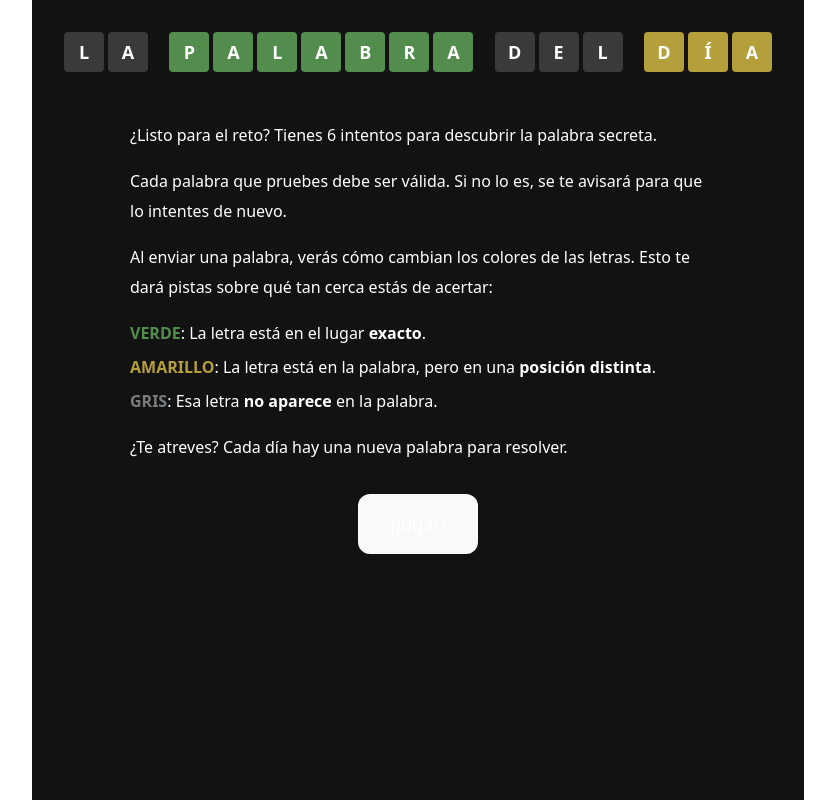
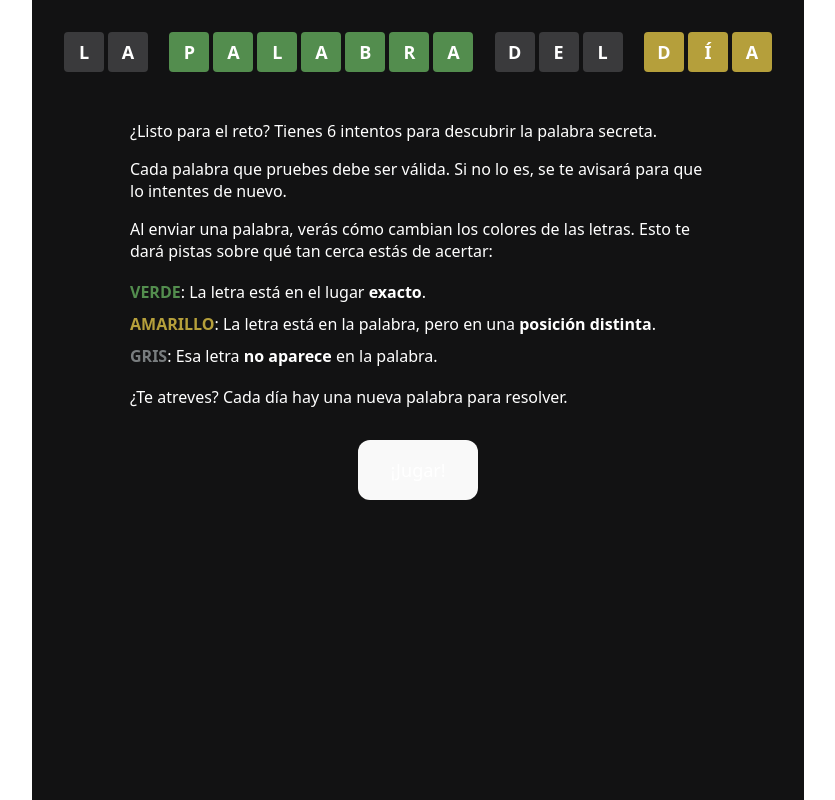
Before and after one commit to danisanchez21/palabra-del-dia-react-ts, a React (Vite) app: page / in a window 1280 px wide. Shown: the whole page, without its empty margins (222-1057 px from the left). Built offline with nearby package versions, Linux system fonts and the light colour scheme.

Commit message:
style: Mejorado el espaciado de las instrucciones de juego

```diff
--- a/src/components/PantallaInicio/PantallaInicio.tsx
+++ b/src/components/PantallaInicio/PantallaInicio.tsx
@@ -27,7 +27,7 @@ const PantallaInicio: React.FC<Props> = ({ onJugar }) => {
         <span className="bg-[#b59f3b] w-10 h-10 flex items-center justify-center font-bold text-lg rounded">Í</span>
         <span className="bg-[#b59f3b] w-10 h-10 flex items-center justify-center font-bold text-lg rounded">A</span>
       </h1>
-      <div className="text-left max-w-xl mx-auto mb-8 space-y-4 leading-7.5">
+      <div className="text-left max-w-xl mx-auto mb-8 space-y-4 leading-5.5">
         <p>¿Listo para el reto? Tienes 6 intentos para descubrir la palabra secreta.</p>
         <p>
           Cada palabra que pruebes debe ser válida. Si no lo es, se te avisará para que lo intentes de nuevo.
@@ -36,7 +36,7 @@ const PantallaInicio: React.FC<Props> = ({ onJugar }) => {
           Al enviar una palabra, verás cómo cambian los colores de las letras. Esto te dará pistas sobre qué tan cerca estás de acertar:
         </p>
 
-        <ul className="space-y-1">
+        <ul className="space-y-1 leading-7">
           <li><span className="text-[#538d4e] font-bold">VERDE</span>: La letra está en el lugar <strong>exacto</strong>.</li>
           <li><span className="text-[#b59f3b] font-bold">AMARILLO</span>: La letra está en la palabra, pero en una <strong>posición distinta</strong>.</li>
           <li><span className="text-[#787c7e] font-bold">GRIS</span>: Esa letra <strong>no aparece</strong> en la palabra.</li>
```
